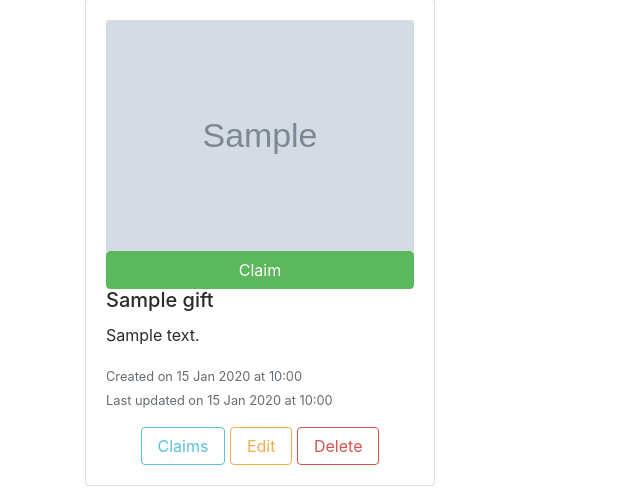
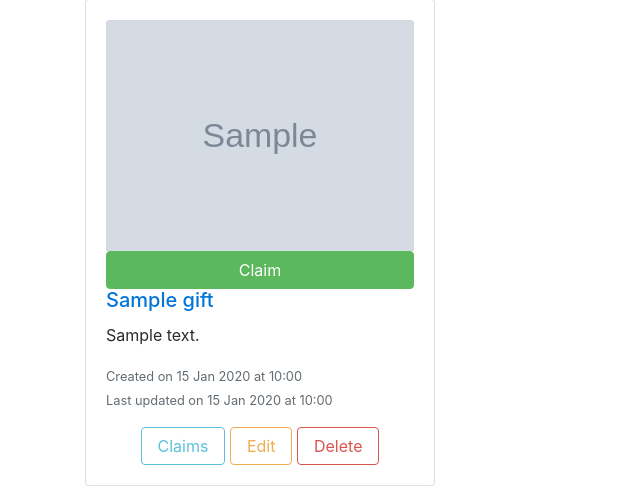
Before and after one commit to Zinston/giftr, a Flask app: page / in a window 1280 px wide. Shown: the part 403-893 px from the top of the page, without its empty margins (0-640 px from the left). Run offline with Flask 2, Linux system fonts and the light colour scheme; tables that the repository leaves empty hold one stand-in row (values such as "Sample post"); grey boxes marked "Sample" are stand-in pictures; some libraries are stand-ins or nearby versions.

Commit message:
Add link to gift on card image and title.

```diff
--- a/templates/gift_card.html
+++ b/templates/gift_card.html
@@ -1,10 +1,14 @@
 <div class="card card-block mx-auto">
 	{% if gift.picture %}
-	<img class="card-img-top img-fluid" src="{{ gift.picture }}">
-		<a href="#" class="btn btn-success">Claim</a>
+	<a href="{{ url_for('get_gift_byid', g_id=gift.id) }}">
+		<img class="card-img-top img-fluid" src="{{ gift.picture }}">
+	</a>
+	<a href="#" class="btn btn-success">Claim</a>
 	{% endif %}
 	<div class="card-body">
-		<h5 class="card-title">{{ gift.name }}</h5>
+		<a href="{{ url_for('get_gift_byid', g_id=gift.id) }}">
+			<h5 class="card-title">{{ gift.name }}</h5>
+		</a>
 		<p class="card-text">{{ gift.description }}</p>
 		<p class="card-text"><small class="text-muted">Created on {{ gift.created_at.strftime('%d %b %Y at %H:%M') }}
 			{% if gift.updated_at %}<br>Last updated on {{ gift.updated_at.strftime('%d %b %Y at %H:%M') }}{% endif %}</small></p>
```
